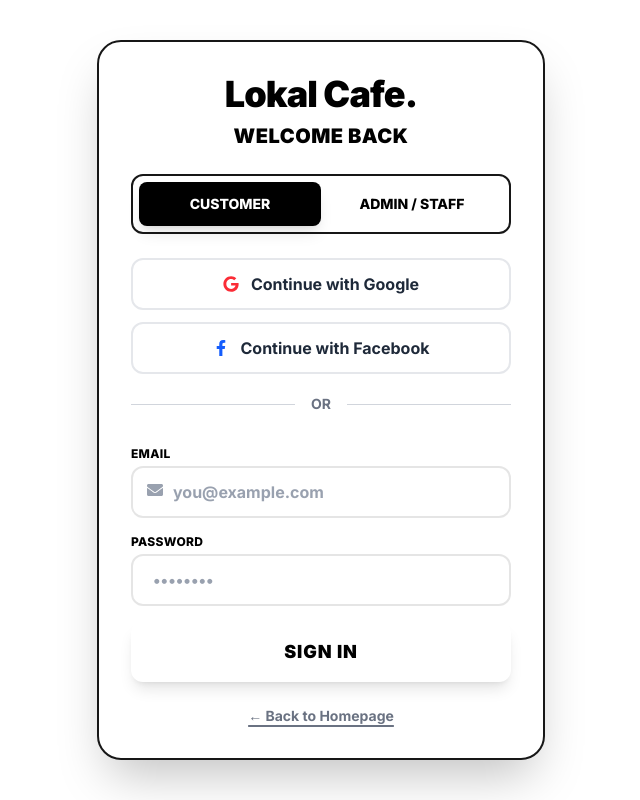
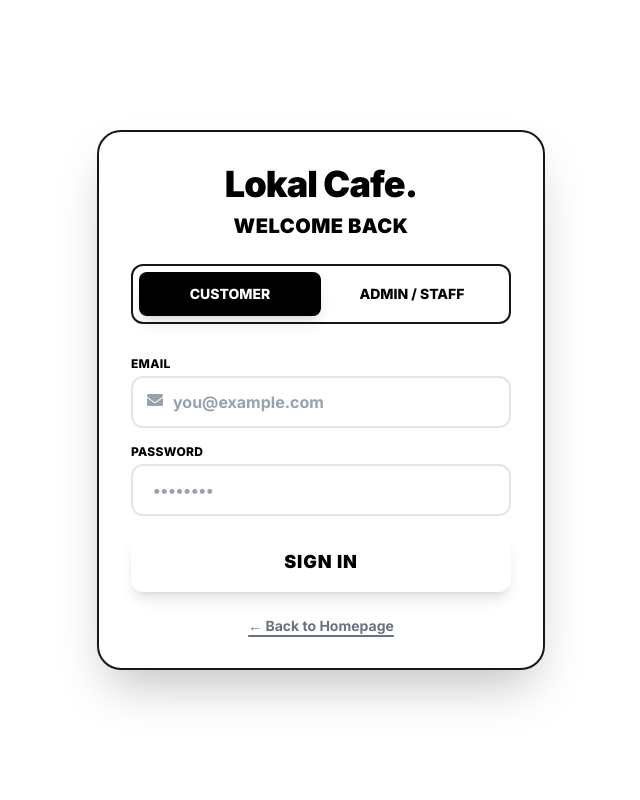
Before and after one commit to FatinFityah/Lokal_Cafe, a Next.js app: page /login in a window 1280 px wide. Shown: the whole page, without its empty margins (319-959 px from the left). Built offline with nearby package versions, Linux system fonts and the light colour scheme.

Commit message:
Remove social logins button

```diff
--- a/app/login/page.tsx
+++ b/app/login/page.tsx
@@ -3,12 +3,13 @@
 import { useState } from 'react';
 import { useRouter } from 'next/navigation';
 import Link from 'next/link';
-import { FaGoogle, FaFacebookF, FaEnvelope } from 'react-icons/fa';
+// We only keep the Envelope icon now
+import { FaEnvelope } from 'react-icons/fa';
 import { useAuth } from '../context/AuthContext';
 
 export default function LoginPage() {
   const [role, setRole] = useState<'customer' | 'admin'>('customer');
-  const [email, setEmail] = useState(''); // Track email input
+  const [email, setEmail] = useState('');
   const router = useRouter();
 
   const { login } = useAuth();
@@ -18,29 +19,16 @@ export default function LoginPage() {
     if (role === 'admin') {
       router.push('/admin/dashboard');
     } else {
-      // Logic for Email/Password Login
-      const name = email.split('@')[0] || "Customer";
+      // Logic for Customer Email/Password Login
+      // Uses the name from the email input
+      const name = email.split('@')[0] || "Valued Customer";
       login(name, email, 'customer');
 
-      alert("Login Successful! Redirecting...");
+      alert(`Welcome, ${name}! Redirecting to Menu...`);
       router.push('/#menu');
     }
   };
-
-  const handleSocialLogin = (provider: string) => {
-    // FIX: Requires email input to pull the name
-    if (!email || !email.includes('@')) {
-        alert("Please enter a valid email address first to continue with social login!");
-        return;
-    }
-
-    const name = email.split('@')[0];
-    // Use the name from the email input
-    login(name, email, 'customer');
-
-    alert(`Logged in with ${provider}!`);
-    router.push('/');
-  };
+  // NOTE: The Social Login function is now fully removed.
 
   return (
     <div className="min-h-screen flex items-center justify-center bg-coffee-50 p-4">
@@ -51,7 +39,7 @@ export default function LoginPage() {
         </div>
 
         {/* Role Toggles (Customer vs Admin) */}
-        <div className="flex bg-coffee-100 p-1.5 rounded-xl mb-6 border-2 border-coffee-200">
+        <div className="flex bg-coffee-100 p-1.5 rounded-xl mb-8 border-2 border-coffee-200">
           <button
             onClick={() => setRole('customer')}
             className={`flex-1 py-3 text-sm font-extrabold rounded-lg transition-all ${
@@ -70,31 +58,7 @@ export default function LoginPage() {
           </button>
         </div>
 
-        {/* Social Login Buttons (Only show for Customers) */}
-        {role === 'customer' && (
-          <div className="space-y-3 mb-6">
-            <button
-              onClick={() => handleSocialLogin('Google')}
-              className="w-full flex items-center justify-center gap-3 py-3 border-2 border-gray-200 rounded-xl font-bold text-gray-800 hover:bg-gray-50 transition"
-            >
-              <FaGoogle className="text-red-500" /> Continue with Google
-            </button>
-            <button
-              onClick={() => handleSocialLogin('Facebook')}
-              className="w-full flex items-center justify-center gap-3 py-3 border-2 border-gray-200 rounded-xl font-bold text-gray-800 hover:bg-gray-50 transition"
-            >
-              <FaFacebookF className="text-blue-600" /> Continue with Facebook
-            </button>
-
-            <div className="relative flex py-2 items-center">
-              <div className="flex-grow border-t border-gray-300"></div>
-              <span className="flex-shrink mx-4 text-gray-500 text-sm font-bold">OR</span>
-              <div className="flex-grow border-t border-gray-300"></div>
-            </div>
-          </div>
-        )}
-
-        {/* Email Form */}
+        {/* Email Form (Now the only option) */}
         <form onSubmit={handleLogin} className="space-y-4">
           <div>
             <label className="block text-xs font-extrabold text-black mb-1 uppercase tracking-wide">Email</label>
```
